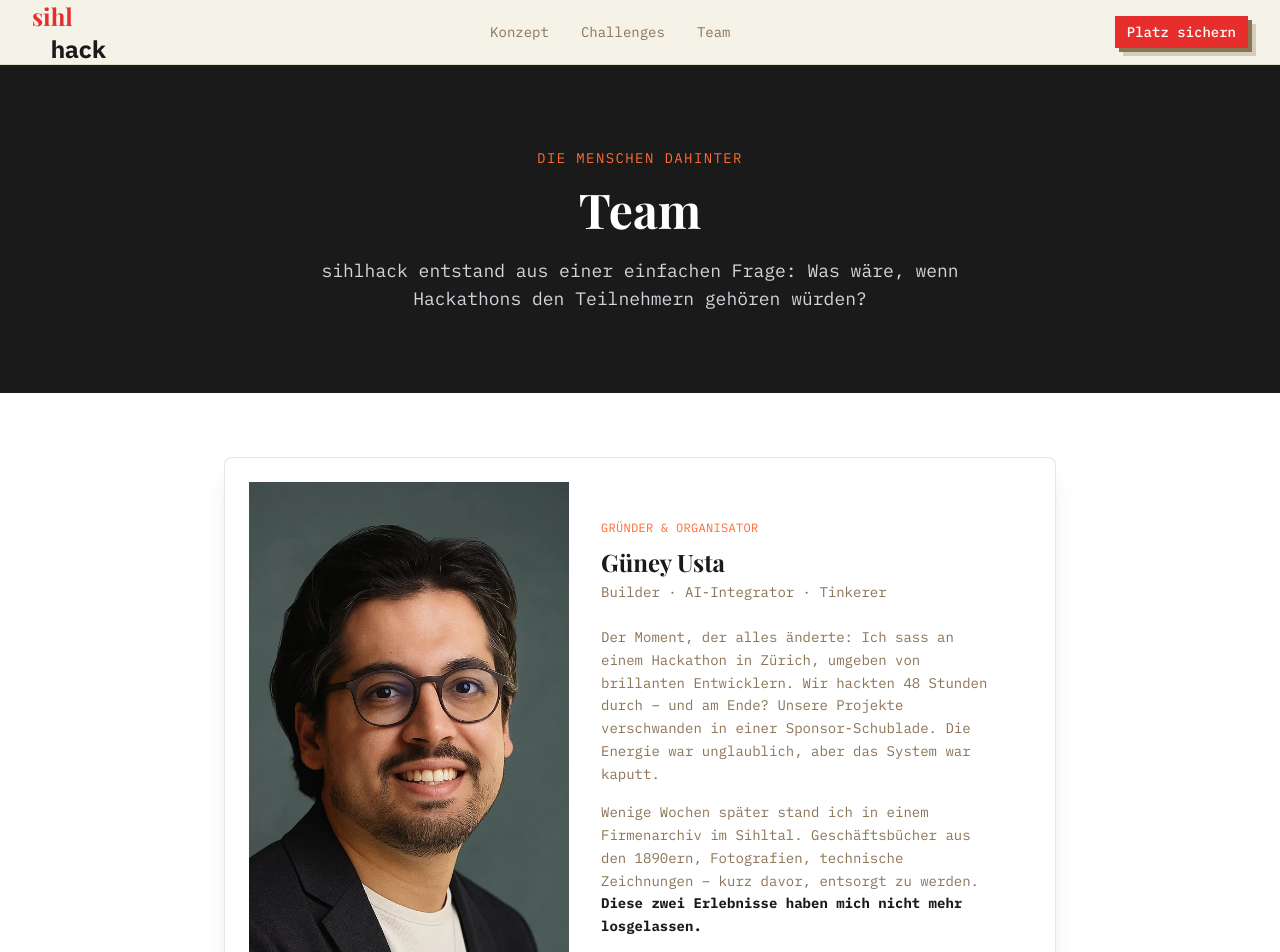
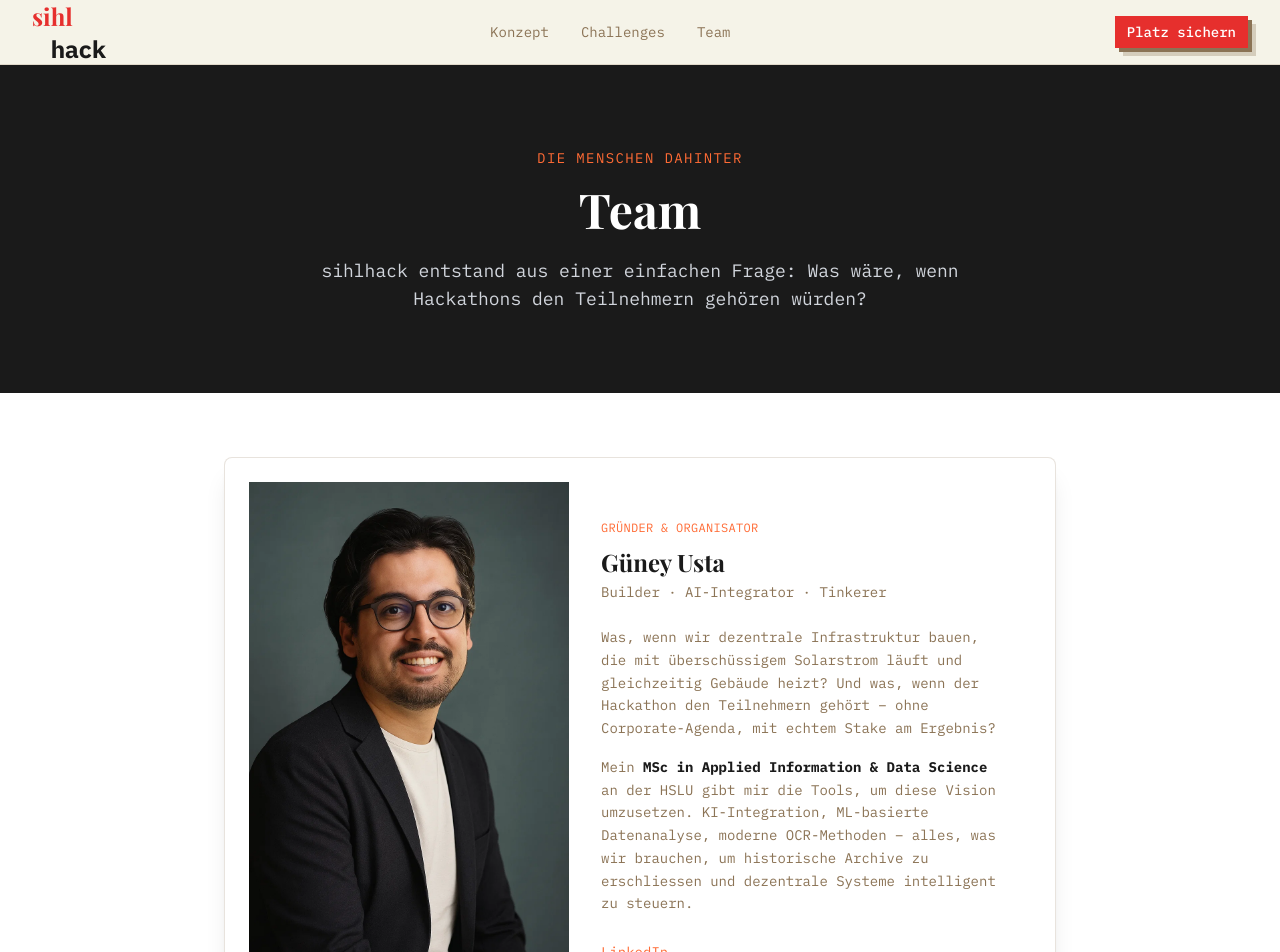
Before and after one commit to wgusta/sihlhack, a Next.js app: page /team in a window 1280 px wide. Shown: the top 952 px of the page. Built offline with nearby package versions, Linux system fonts and the light colour scheme.

Commit message:
Remove redundant origin-story paragraphs from team page

```diff
--- a/app/team/page.tsx
+++ b/app/team/page.tsx
@@ -57,18 +57,6 @@ export default function TeamPage() {
                     </p>
 
                     <div className="mt-6 space-y-4 text-historic-sepia font-mono text-sm leading-relaxed">
-                      <p>
-                        Der Moment, der alles änderte: Ich sass an einem Hackathon in Zürich, umgeben von brillanten Entwicklern.
-                        Wir hackten 48 Stunden durch – und am Ende? Unsere Projekte verschwanden in einer Sponsor-Schublade.
-                        Die Energie war unglaublich, aber das System war kaputt.
-                      </p>
-
-                      <p>
-                        Wenige Wochen später stand ich in einem Firmenarchiv im Sihltal. Geschäftsbücher aus den 1890ern,
-                        Fotografien, technische Zeichnungen – kurz davor, entsorgt zu werden.
-                        <strong className="text-brand-black"> Diese zwei Erlebnisse haben mich nicht mehr losgelassen.</strong>
-                      </p>
-
                       <p>
                         Was, wenn wir dezentrale Infrastruktur bauen, die mit überschüssigem Solarstrom läuft und gleichzeitig
                         Gebäude heizt? Und was, wenn der Hackathon den Teilnehmern gehört – ohne Corporate-Agenda, mit echtem
```
